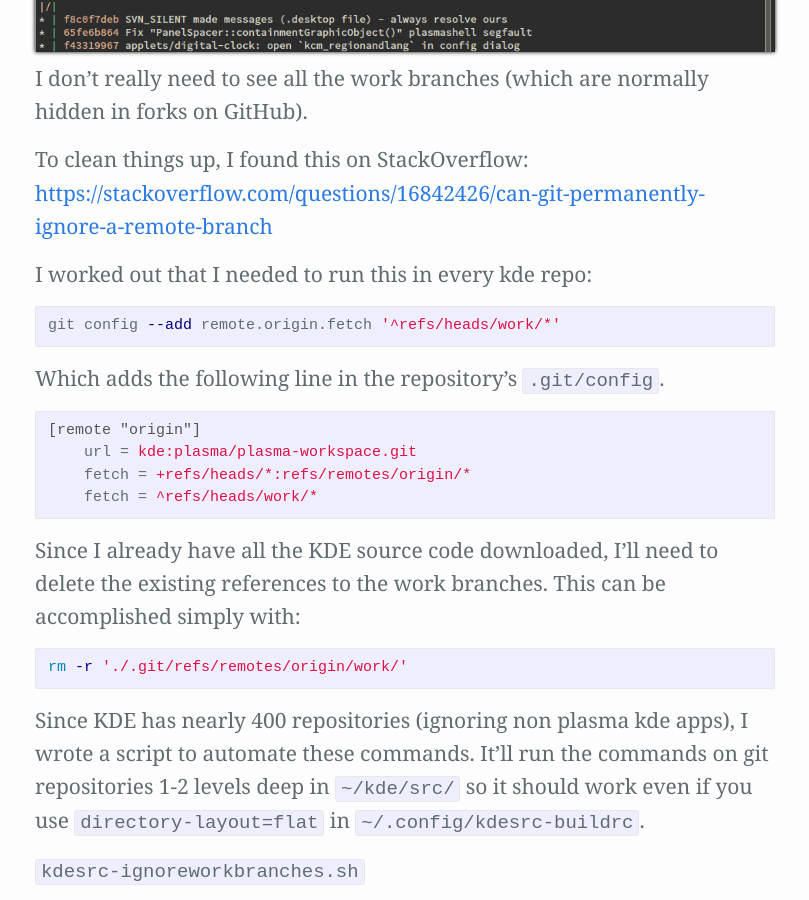
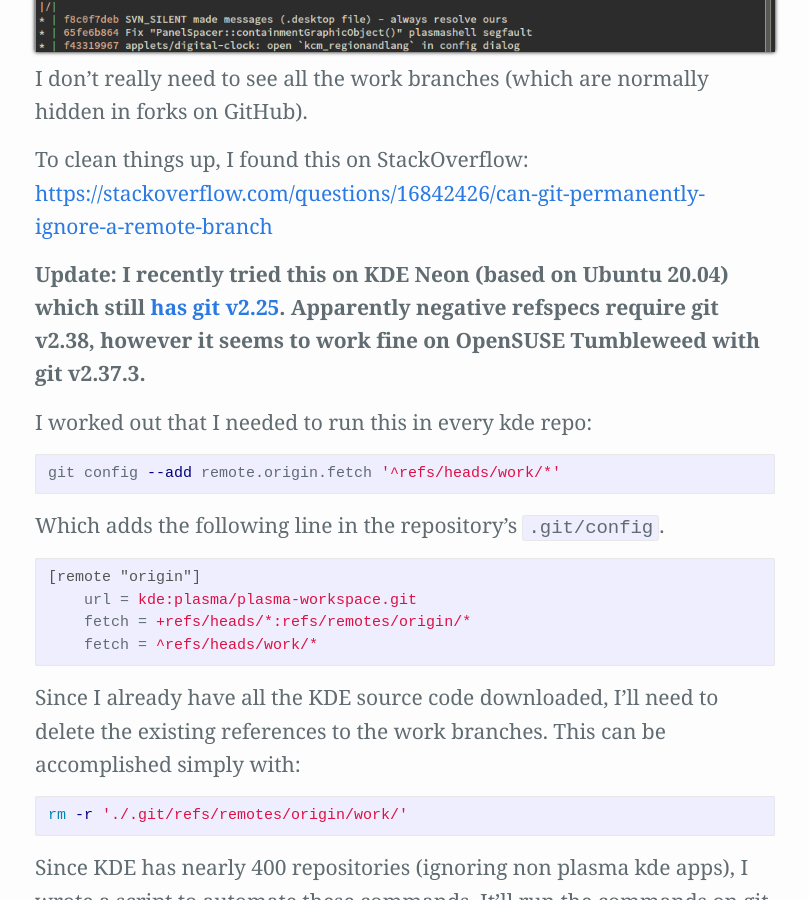
Before and after one commit to Zren/zren.github.io, a Jekyll site: the page built from _posts/2022-07-01-ignoring-kde-work-branches.markdown, in a window 1280 px wide and 900 px high, scrolled down 1211 px. Shown: the whole window, without its empty margins (235-1044 px from the left). Built offline with Jekyll 4.4.1, drawn with Linux system fonts in a browser that asks for light colours.

Commit message:
Warn about errors when ignoring work branches in old git versions.

```diff
--- a/_posts/2022-07-01-ignoring-kde-work-branches.markdown
+++ b/_posts/2022-07-01-ignoring-kde-work-branches.markdown
@@ -19,6 +19,8 @@ I don't really need to see all the work branches (which are normally hidden in f
 
 To clean things up, I found this on StackOverflow:
 <https://stackoverflow.com/questions/16842426/can-git-permanently-ignore-a-remote-branch>
+
+**Update: I recently tried this on KDE Neon (based on Ubuntu 20.04) which still [has git v2.25](https://repology.org/project/git/versions#ubuntu_20_04). Apparently negative refspecs require git v2.38, however it seems to work fine on OpenSUSE Tumbleweed with git v2.37.3.**
 
 I worked out that I needed to run this in every kde repo:
 
```
